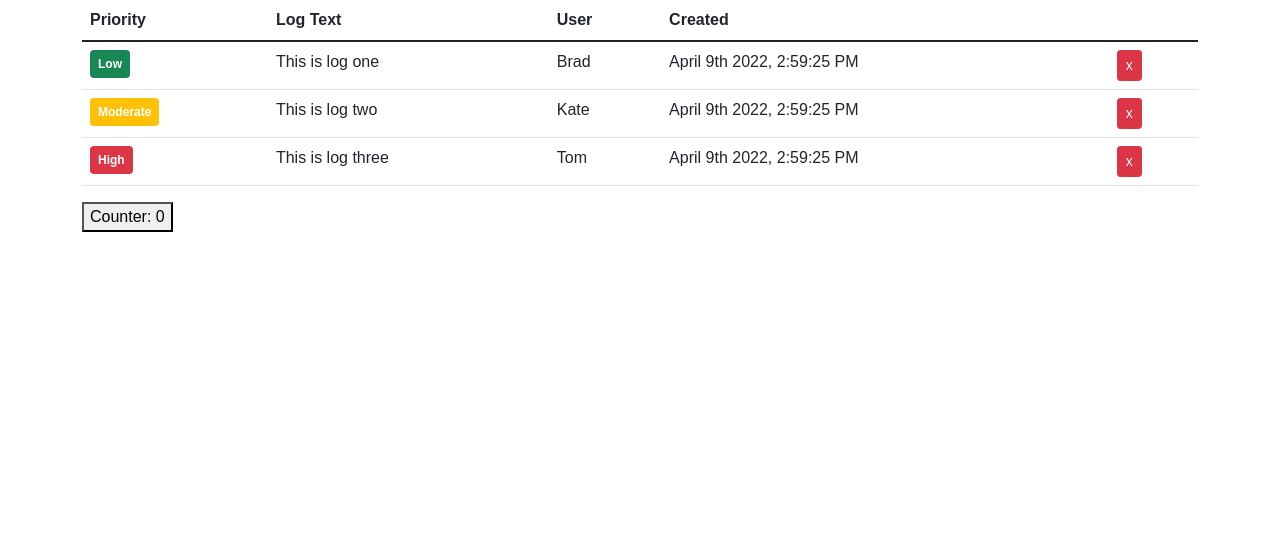
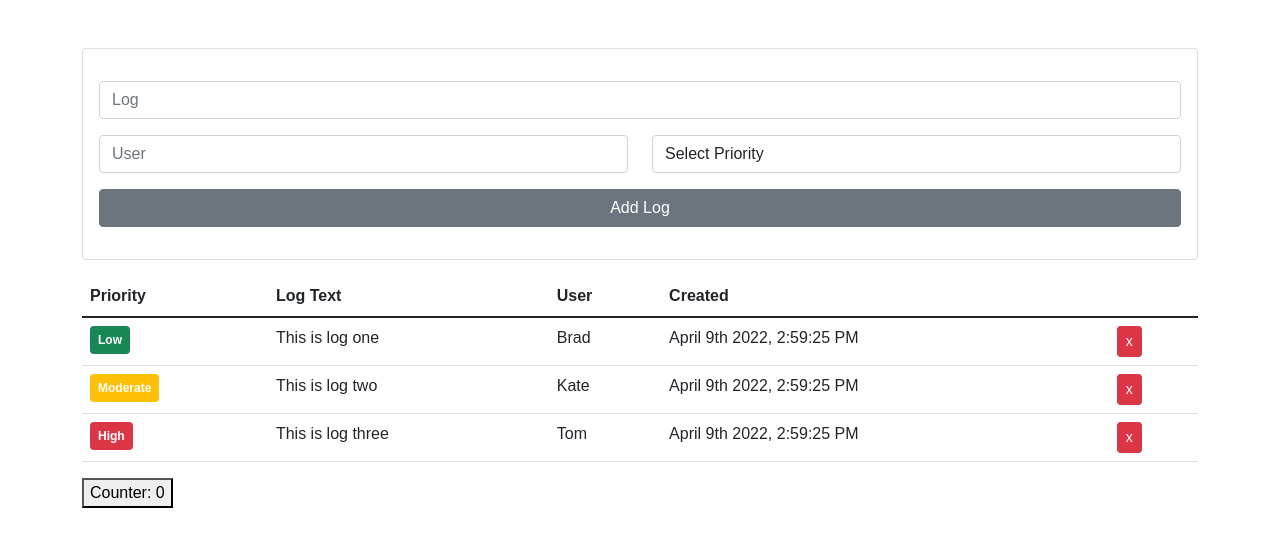
Before and after one commit to badraynold/electron-react, a React app: page / in a window 1280 px wide. Shown: the top 546 px of the page. Built offline with nearby package versions, Linux system fonts and the light colour scheme; the HTML template or start-up script is replaced by a standard one.

Commit message:
add AddLogItem

```diff
--- /dev/null
+++ b/src/components/AddLogItem.js
@@ -0,0 +1,56 @@
+import React, { useState } from "react";
+import { Card, Form, Row, Col, Button } from "react-bootstrap";
+
+export const AddLogItem = () => {
+  const [text, setText] = useState("");
+  const [user, setUser] = useState("");
+  const [priority, setPriority] = useState();
+
+  return (
+    <Card className="mt-5 mb-3">
+      <Card.Body>
+        <Form>
+          <Row className="my-3">
+            <Col>
+              <Form.Control
+                placeholder="Log"
+                value={text}
+                onChange={(e) => setText(e.target.value)}
+              ></Form.Control>
+            </Col>
+          </Row>
+          <Row>
+            <Col>
+              <Form.Control
+                placeholder="User"
+                value={user}
+                onChange={(e) => setUser(e.target.value)}
+              ></Form.Control>
+            </Col>
+            <Col>
+              <Form.Control
+                as="select"
+                value={priority}
+                onChange={(e) => setPriority(e.target.value)}
+              >
+                <option value="0">Select Priority</option>
+                <option value="low">Low</option>
+                <option value="moderate">Moderate</option>
+                <option value="high">High</option>
+              </Form.Control>
+            </Col>
+          </Row>
+          <Row className="my-3">
+            <Col className="d-grid">
+              <Button type="submit" variant="secondary">
+                Add Log
+              </Button>
+            </Col>
+          </Row>
+        </Form>
+      </Card.Body>
+    </Card>
+  );
+};
+
+export default AddLogItem;
--- a/src/components/App.js
+++ b/src/components/App.js
@@ -2,6 +2,7 @@
 import Container from "react-bootstrap/Container";
 import Table from "react-bootstrap/Table";
 import LogItem from "./LogItem";
+import AddLogItem from "./AddLogItem";
 
 const App = () => {
   const [counter, setCounter] = useState(0);
@@ -31,6 +32,7 @@
 
   return (
     <Container>
+      <AddLogItem />
       <Table>
         <thead>
           <tr>
```
